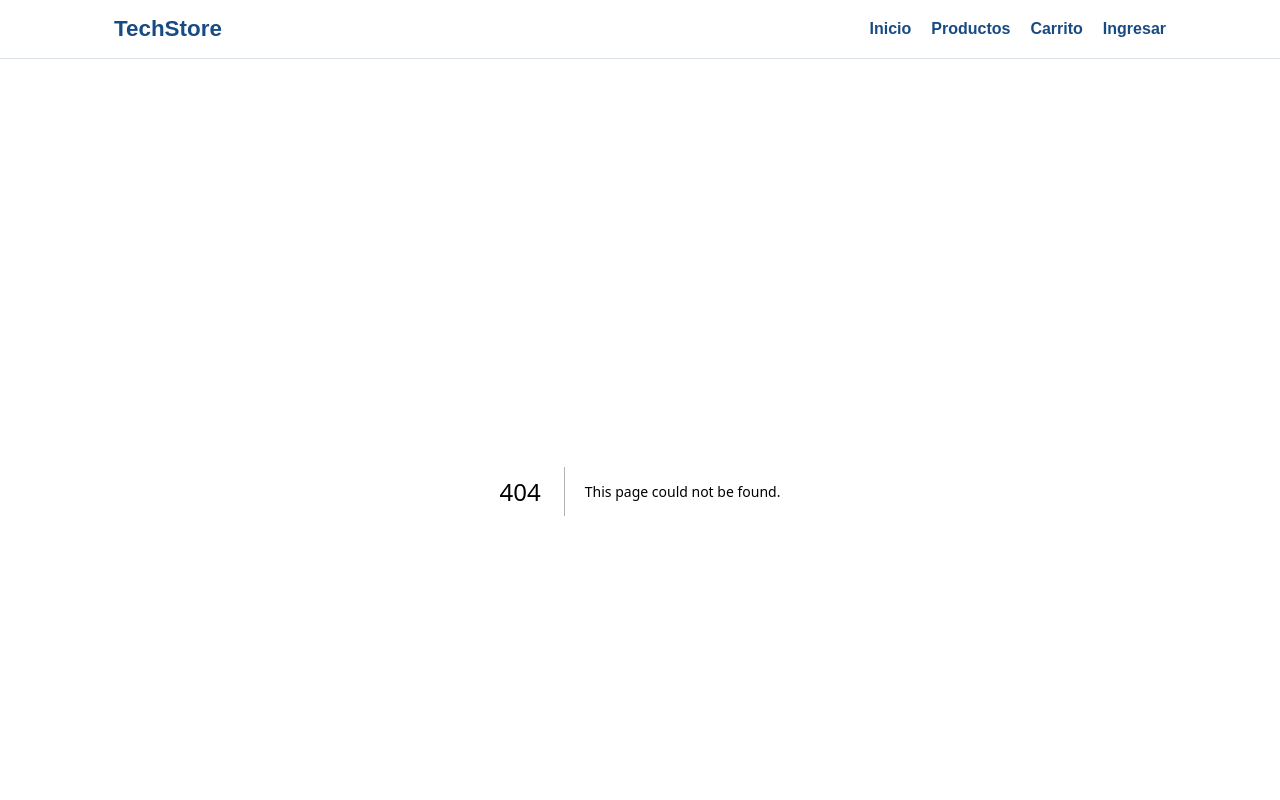
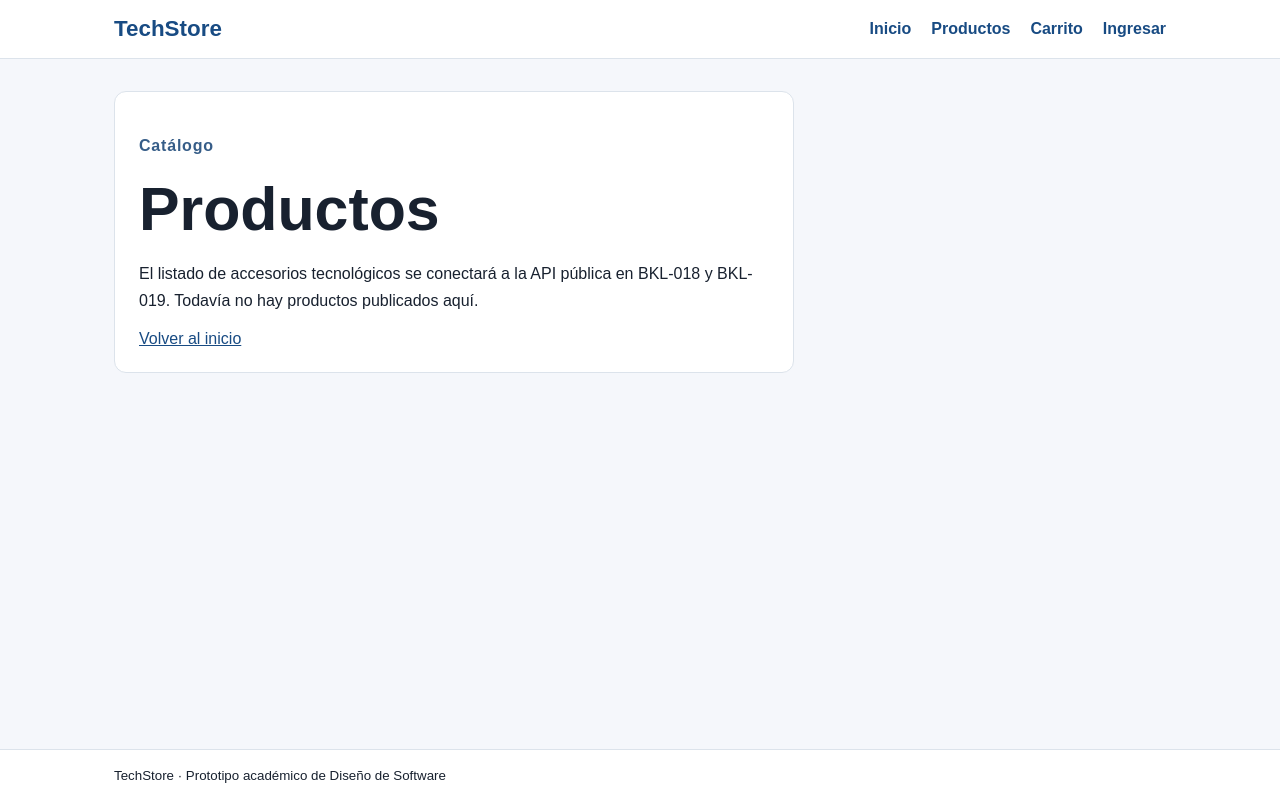
Before and after one commit to Geovanni-Gonzalez/eCommerce-TechStore, a Next.js app in the folder apps/web/: page /productos in a window 1280 px wide. Before the commit this address had no page. Shown: the top 800 px of the page. Built offline with nearby package versions, Linux system fonts and the light colour scheme.

Commit message:
feat(web): agregar apps/web/src/app/productos/page.tsx (refs #9)

```diff
--- /dev/null
+++ b/apps/web/src/app/productos/page.tsx
@@ -0,0 +1,17 @@
+import Link from "next/link";
+
+export const metadata = { title: "Productos | TechStore" };
+
+export default function ProductosPage() {
+  return (
+    <section className="notice" aria-labelledby="titulo-productos">
+      <p className="eyebrow">Catálogo</p>
+      <h1 id="titulo-productos">Productos</h1>
+      <p>
+        El listado de accesorios tecnológicos se conectará a la API pública
+        en BKL-018 y BKL-019. Todavía no hay productos publicados aquí.
+      </p>
+      <Link href="/">Volver al inicio</Link>
+    </section>
+  );
+}
```
